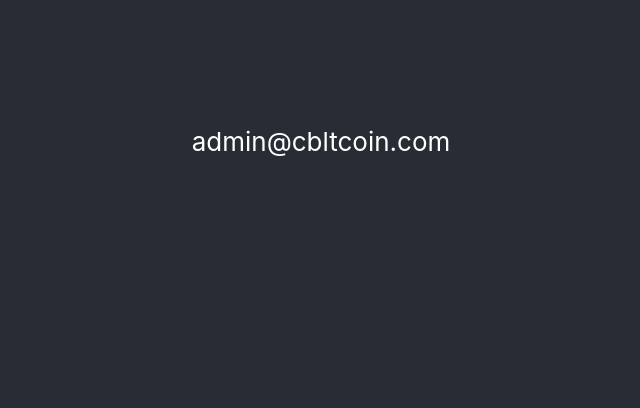
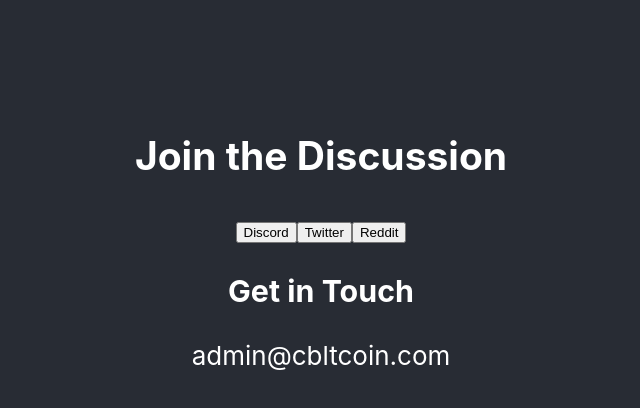
Before and after one commit to jbeneroff/cobalt, a React app in the folder my-app/: page /contact in a window 1280 px wide. Shown: the top 408 px of the page, without its empty margins (319-959 px from the left). Built offline with nearby package versions, Linux system fonts and the light colour scheme.

Commit message:
pdf fix and text edits

```diff
--- a/my-app/package.json
+++ b/my-app/package.json
@@ -18,11 +18,12 @@
   "dependencies": {
     "react": "17.0.2",
     "react-dom": "17.0.2",
+    "react-pdf": "^5.5.0",
     "react-router-dom": "^5.3.0",
     "uiw": "4.7.16"
   },
   "devDependencies": {
-    "kkt": "6.11.0"
+    "kkt": "^6.0.0"
   },
   "browserslist": {
     "production": [
--- a/my-app/src/screens/Contact.jsx
+++ b/my-app/src/screens/Contact.jsx
@@ -3,6 +3,13 @@ import React from 'react'
 export default function Contact() {
   return (
     <div>
+      <h2>Join the Discussion</h2>
+      <div>
+        <button>Discord</button>
+        <button>Twitter</button>
+        <button>Reddit</button>
+      </div>
+      <h3>Get in Touch</h3>
       <p>admin@cbltcoin.com</p>
     </div>
   )
--- a/my-app/src/screens/Home.jsx
+++ b/my-app/src/screens/Home.jsx
@@ -25,7 +25,7 @@ export default function Home() {
           <Button type="light">About CBLT</Button>
         </Link>
         <Link to='/contact'>
-          <Button type="dark">Contact Us</Button>
+          <Button type="dark">Social & Contact</Button>
         </Link>
       </div>
     </div>
--- a/my-app/src/screens/NFT.jsx
+++ b/my-app/src/screens/NFT.jsx
@@ -6,11 +6,7 @@ export default function NFT() {
       <a className='nav-item' href='https://www.cbltmint.com'>
         <Button type="primary">Mint Cobalt Cat NFTs</Button>
       </a>
-      <p>We are committed to expanding the CBLT ecosystem and this initiative includes a site dedicated to generating CBLT Cat NFTs for our users on www.cbltmint.com. Click the hyperlink and start minting your CBLT Cat NFTs on the Solana network today!
-Our second public product offering to our users is our NFT minting site. Not only do we love our mascot and want the world to have access and ownership rights to it’s universal recognition, but we also aim to turn our NFT minting operation into a source for doing good!
-
-Those who generate NFTs of Cobalt Cat on our www.cbltmint.com will have an added opportunity to receive a free airdrop of CBLT via our lottery system. Those who are lucky enough to generate a Rare or Legendary CBLT Cat NFT will be entered into our lottery system of collected wallet addresses and have a chance at winning more free CBLT tokens. 20% of total supply will be allocated to this gift giving distribution avenue.</p>
-
+      <p>We are committed to expanding the CBLT ecosystem and this initiative includes a site dedicated to generating CBLT Cat NFTs for our users on www.cbltmint.com. Click the hyperlink and start minting your CBLT Cat NFTs on the Solana network today! Our second public product offering to our users is our NFT minting site. Not only do we love our mascot and want the world to have access and ownership rights to it’s universal recognition, but we also aim to turn our NFT minting operation into a source for doing good! Those who generate NFTs of Cobalt Cat on our www.cbltmint.com will have an added opportunity to receive a free airdrop of CBLT via our lottery system. Those who are lucky enough to generate a Rare or Legendary CBLT Cat NFT will be entered into our lottery system of collected wallet addresses and have a chance at winning more free CBLT tokens. 20% of total supply will be allocated to this gift giving distribution avenue.</p>
     </div>
   )
 }
```
Also changed, not shown: my-app/src/screens/About.jsx (+6 -2 lines), my-app/src/screens/About.css (added), my-app/src/screens/Contact.css (added), my-app/src/screens/Home.css (added), my-app/src/screens/NFT.css (added).
